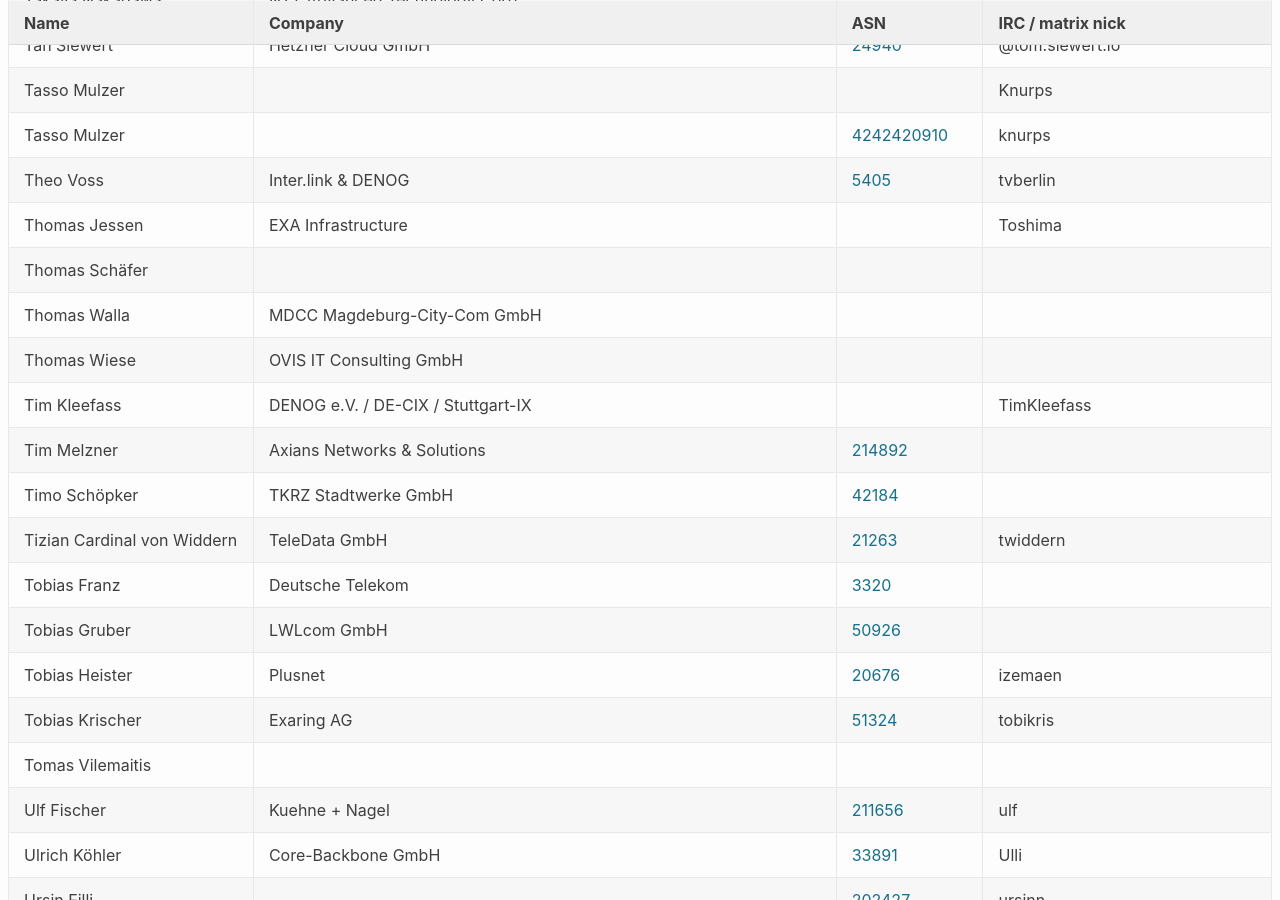
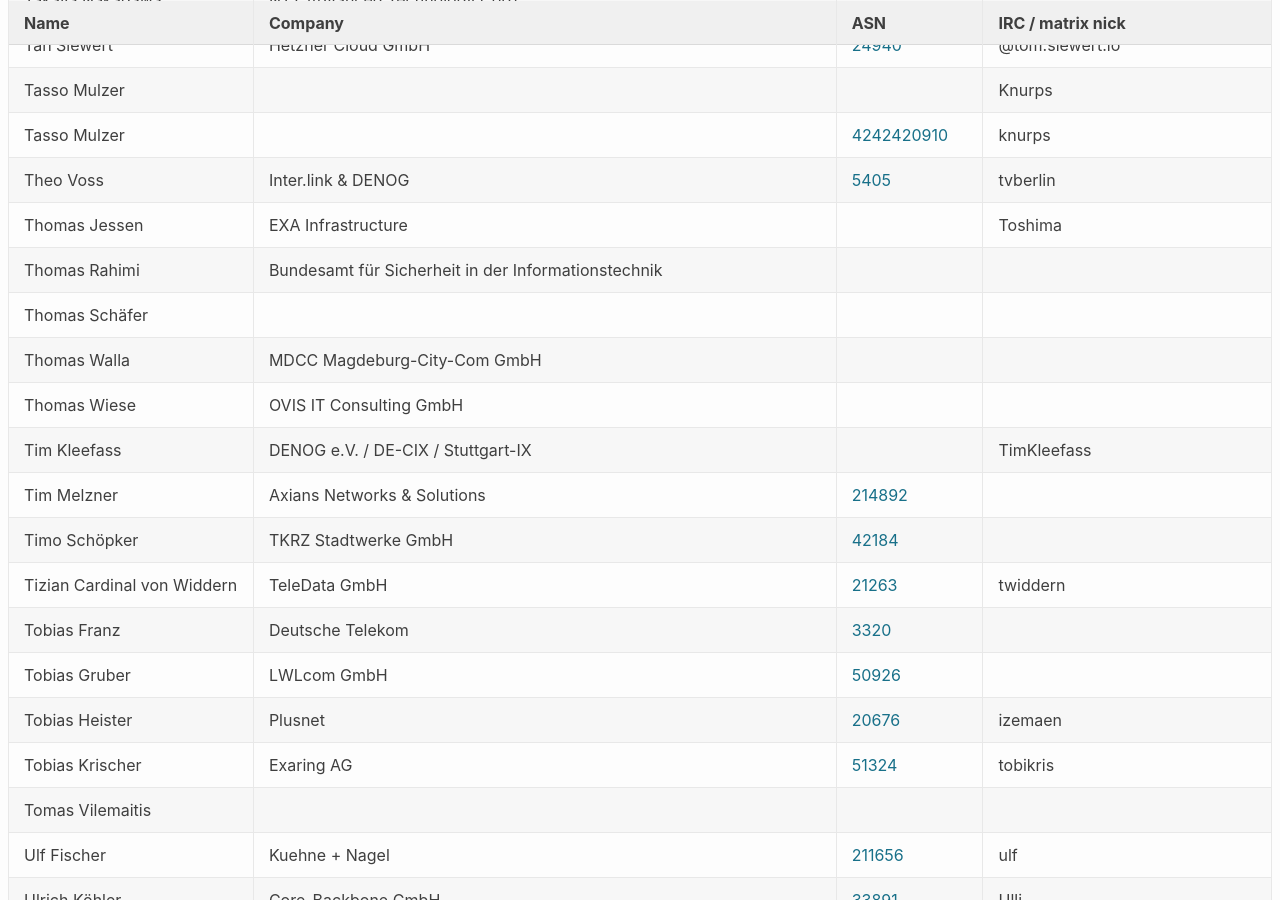
Before and after one commit to denog/pretix-attendeelist, a Jekyll site: the page built from denog16/index.markdown, in a window 1280 px wide and 900 px high, scrolled down 13840 px. Built offline with Jekyll 4.4.1, drawn with Linux system fonts in a browser that asks for light colours.

Commit message:
Latest data: Thu Oct 10 18:34:03 UTC 2024

```diff
--- a/_data/attendees_denog16_onsite.json
+++ b/_data/attendees_denog16_onsite.json
@@ -1842,6 +1842,12 @@
     "asn": null
   },
   {
+    "name": "Thomas Rahimi",
+    "company": "Bundesamt für Sicherheit in der Informationstechnik",
+    "irc": null,
+    "asn": null
+  },
+  {
     "name": "Thomas Schäfer",
     "company": null,
     "irc": null,
```
